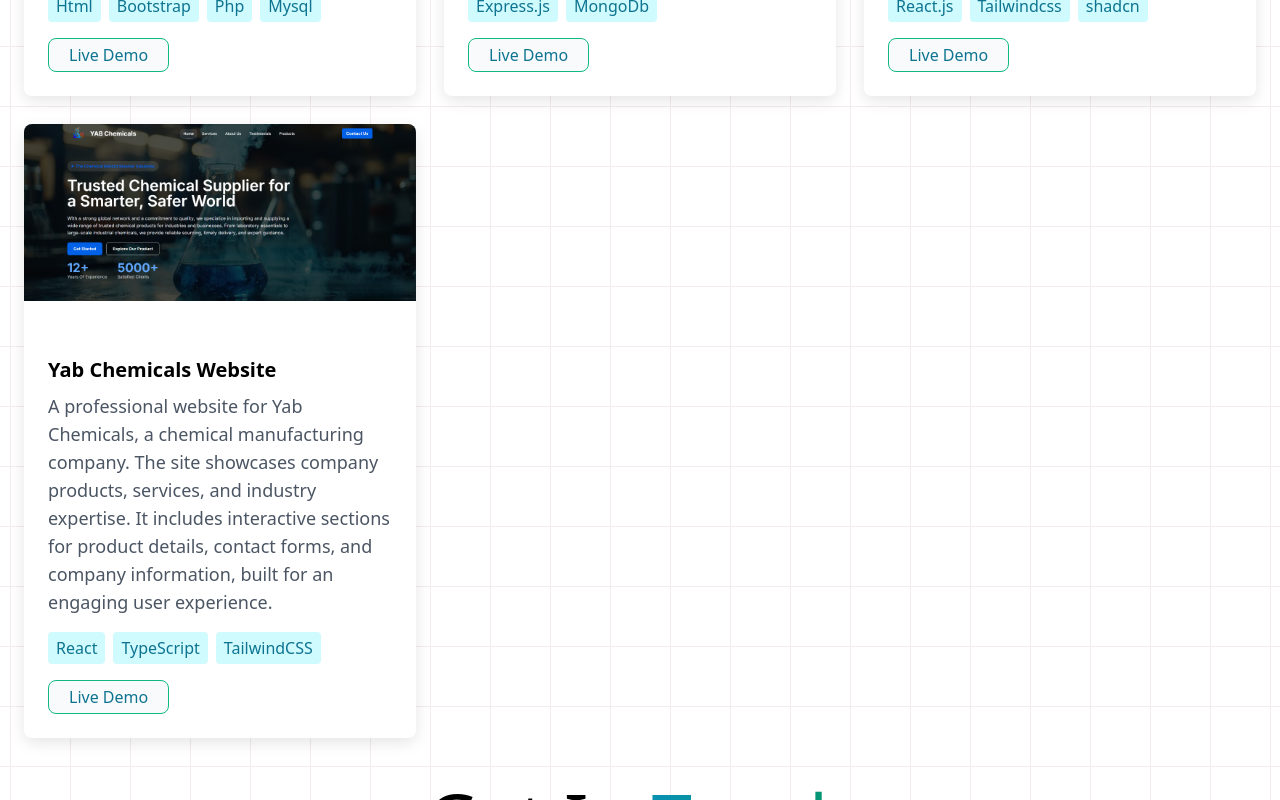
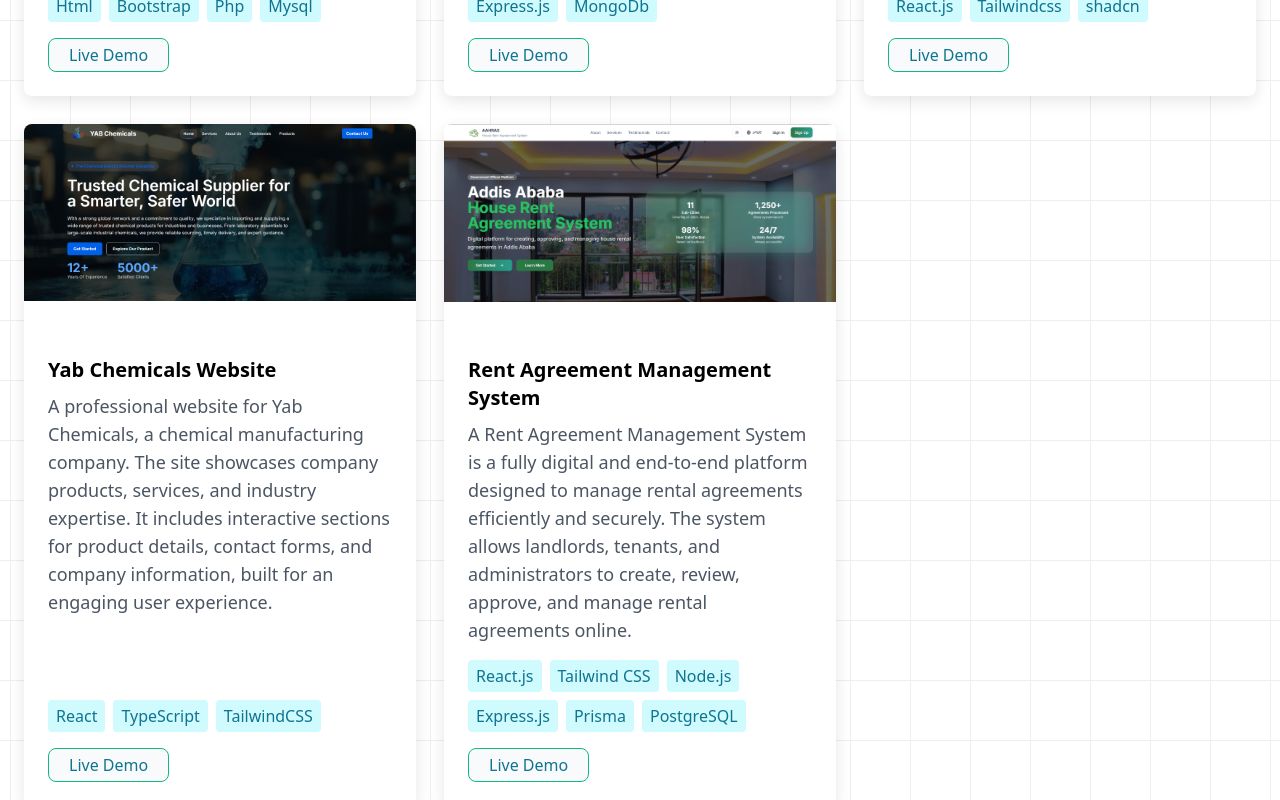
Before and after one commit to BirukW-23/myportfolio, a React (Vite) app: page / in a window 1280 px wide. Shown: the part 3840-4640 px from the top of the page. Built offline with nearby package versions, Linux system fonts and the light colour scheme.

Commit message:
feat: additionla project added

```diff
--- a/src/components/ProjectCard.jsx
+++ b/src/components/ProjectCard.jsx
@@ -3,9 +3,10 @@
 import image2 from "../assets/project1.png";
 import image3 from "../assets/pro1.png";
 import image4 from "../assets/pro2.png";
-import image5 from "../assets/crafted.png/"
-import image6 from "../assets/gilbertin.png/"
-import image7 from "../assets/project2.png"
+import image5 from "../assets/crafted.png/";
+import image6 from "../assets/gilbertin.png/";
+import image7 from "../assets/project2.png";
+import image8 from "../assets/project7.png";
 function ProjectCard() {
   const projects = [
     {
@@ -73,7 +74,7 @@
         language2: "Tailwindcss",
         language3: "Node.js",
         language4: "Express.js",
-        language5: "MongoDb"
+        language5: "MongoDb",
       },
     },
     {
@@ -91,7 +92,7 @@
     },
 
     {
-  id: 2,
+      id: 7,
       image: image7,
       title: "Yab Chemicals Website",
       demoLink: "https://www.yabchemicals.com/",
@@ -101,6 +102,22 @@
         language1: "React",
         language2: "TypeScript",
         language3: "TailwindCSS",
+      },
+    },
+    {
+      id: 8,
+      image: image8,
+      title: "Rent Agreement Management System",
+      demoLink: "https://aahrams.onrender.com/",
+      description:
+        "A Rent Agreement Management System is a fully digital and end-to-end platform designed to manage rental agreements efficiently and securely. The system allows landlords, tenants, and administrators to create, review, approve, and manage rental agreements online.",
+      language: {
+        language1: "React.js",
+        language2: "Tailwind CSS",
+        language3: "Node.js",
+        language4: "Express.js",
+        language5: "Prisma",
+        language6: "PostgreSQL",
       },
     },
   ];
```
Also changed, not shown: src/assets/project7.png (added). Lines whose indentation alone changed are shown as unchanged.
